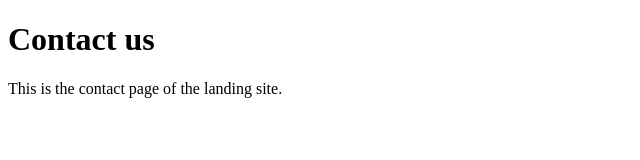
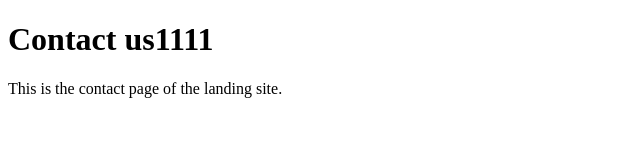
Before and after one commit to madp1234/Landing_Page, a plain HTML site: page contact.html in a window 1280 px wide. Shown: the full height of the page, 0-640 px from the left. Drawn offline with Linux system fonts and the light colour scheme.

Commit message:
contact page1e

```diff
--- a/contact.html
+++ b/contact.html
@@ -6,7 +6,7 @@
     <title>About Page</title>
 </head>
 <body>
-    <h1>Contact us</h1>
+    <h1>Contact us1111</h1>
     <p>This is the contact page of the landing site.</p>
 </body>
 </html>
```
